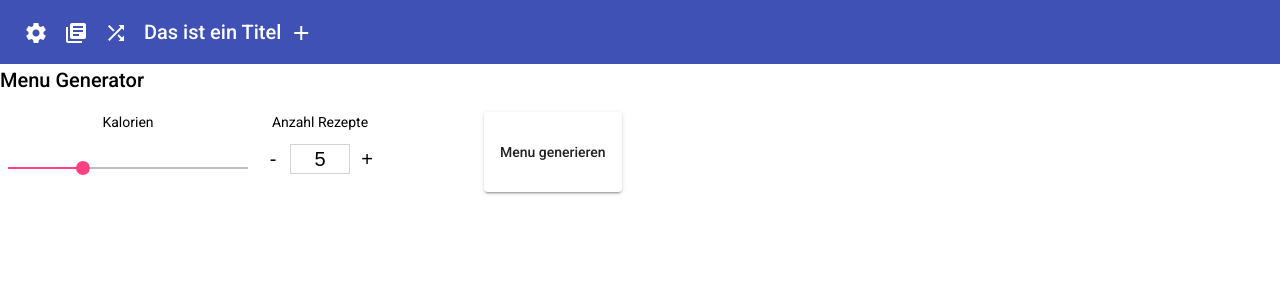
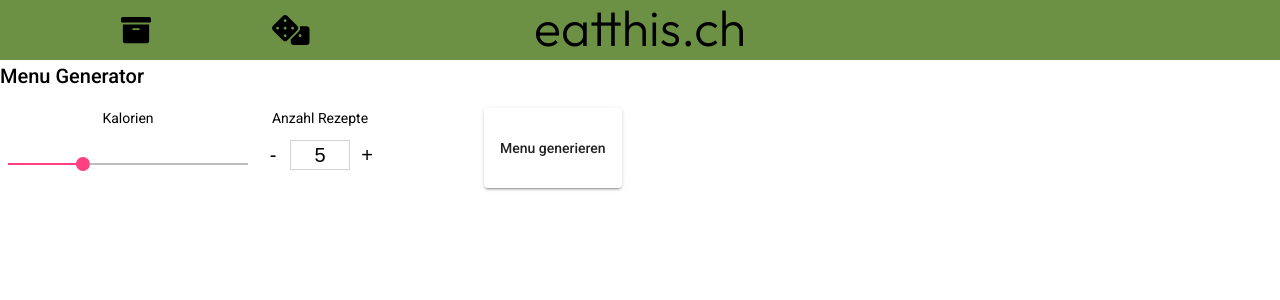
Before and after one commit to eatthis-ch/frontend, an Angular app: page / in a window 1280 px wide. Shown: the top 300 px of the page. Built offline with nearby package versions, Linux system fonts and the light colour scheme.

Commit message:
feat(header): first rough design for custom header

```diff
--- a/package.json
+++ b/package.json
@@ -21,6 +21,11 @@
     "@angular/platform-browser": "~13.1.0",
     "@angular/platform-browser-dynamic": "~13.1.0",
     "@angular/router": "~13.1.0",
+    "@fortawesome/angular-fontawesome": "^0.10.1",
+    "@fortawesome/fontawesome-svg-core": "~1.2.36",
+    "@fortawesome/free-brands-svg-icons": "^5.15.4",
+    "@fortawesome/free-regular-svg-icons": "^5.15.4",
+    "@fortawesome/free-solid-svg-icons": "^5.15.4",
     "ngx-infinite-scroll": "^10.0.1",
     "rxjs": "~7.4.0",
     "tslib": "^2.3.0",
--- a/src/app/app.component.html
+++ b/src/app/app.component.html
@@ -1,8 +1,2 @@
 <app-header></app-header>
 <router-outlet></router-outlet>
-<!-- <a routerLink="/details" routerLinkActive="active">Detail</a>
-<br>
-<a routerLink="/overview" routerLinkActive="active">Overview</a>
-<br>
-<a routerLink="/" routerLinkActive="active">Generator</a>
- -->
--- a/src/app/header/header.component.html
+++ b/src/app/header/header.component.html
@@ -1,21 +1,23 @@
-<mat-toolbar color="primary">
-  <button mat-icon-button class="example-icon" (click)="clickSettings()">
-    <mat-icon>settings</mat-icon>
-  </button>
+<header>
+  <div class="icons">
+    <div class="overview">
       <button
         mat-icon-button
-    class="example-icon favorite-icon"
+        matTooltip="Rezeptübersicht öffnen"
         (click)="clickOverview()"
       >
-    <mat-icon>library_books</mat-icon>
+        <fa-icon [icon]="faArchive"></fa-icon>
       </button>
-  <button mat-icon-button class="example-icon" (click)="clickGenerator()">
-    <mat-icon>shuffle</mat-icon>
+    </div>
+    <div class="generator">
+      <button
+        mat-icon-button
+        matTooltip="Menügenerator öffnen"
+        (click)="clickGenerator()"
+      >
+        <fa-icon [icon]="faDice"></fa-icon>
       </button>
-  <div class="title">
-    <h1>Das ist ein Titel</h1>
     </div>
-  <button mat-icon-button class="example-icon" (click)="clickAdd()">
-    <mat-icon>add</mat-icon>
-  </button>
-</mat-toolbar>
+  </div>
+  <h1>eatthis.ch</h1>
+</header>
--- a/src/app/header/header.component.scss
+++ b/src/app/header/header.component.scss
@@ -1,9 +1,34 @@
 @import "src/styles";
+@import url("https://fonts.googleapis.com/css2?family=Outfit:wght@300&display=swap");
 
-mat-toolbar {
+header {
+  display: grid;
+  grid-template-columns: repeat(3, 1fr);
   background-color: $primary-color;
+  width: 100%;
+  // justify-content: center;
+  // align-items: center;
+  height: 60px;
+  h1 {
+    display: flex;
+    font-family: "Outfit", sans-serif;
+    font-size: 50px;
+    margin: 0 0 5px 0;
+    text-align: center;
+    align-items: center;
+    justify-self: center;
+  }
+
+  .icons {
+    display: flex;
+    justify-content: space-evenly;
+    align-items: center;
+    fa-icon {
+      font-size: 30px;
+    }
+    button {
+      background-color: transparent;
+      border: none;
+    }
+  }
 }
-
-.title {
-  margin-left: 8px;
-}
--- a/src/app/header/header.component.ts
+++ b/src/app/header/header.component.ts
@@ -1,5 +1,6 @@
-import { Component, OnInit } from '@angular/core';
+import { Component } from '@angular/core';
 import { Router } from '@angular/router';
+import { faDice, faArchive } from '@fortawesome/free-solid-svg-icons';
 
 @Component({
   selector: 'app-header',
@@ -8,6 +9,9 @@ import { Router } from '@angular/router';
 })
 export class HeaderComponent {
   constructor(private router: Router) {}
+
+  faDice = faDice;
+  faArchive = faArchive;
 
   clickOverview() {
     this.router.navigate(['overview']);
```
Also changed, not shown: src/app/app.module.ts (+15 -12 lines), 1 other file (tests, documents, lock files or other folders). Lines whose indentation alone changed are shown as unchanged.
